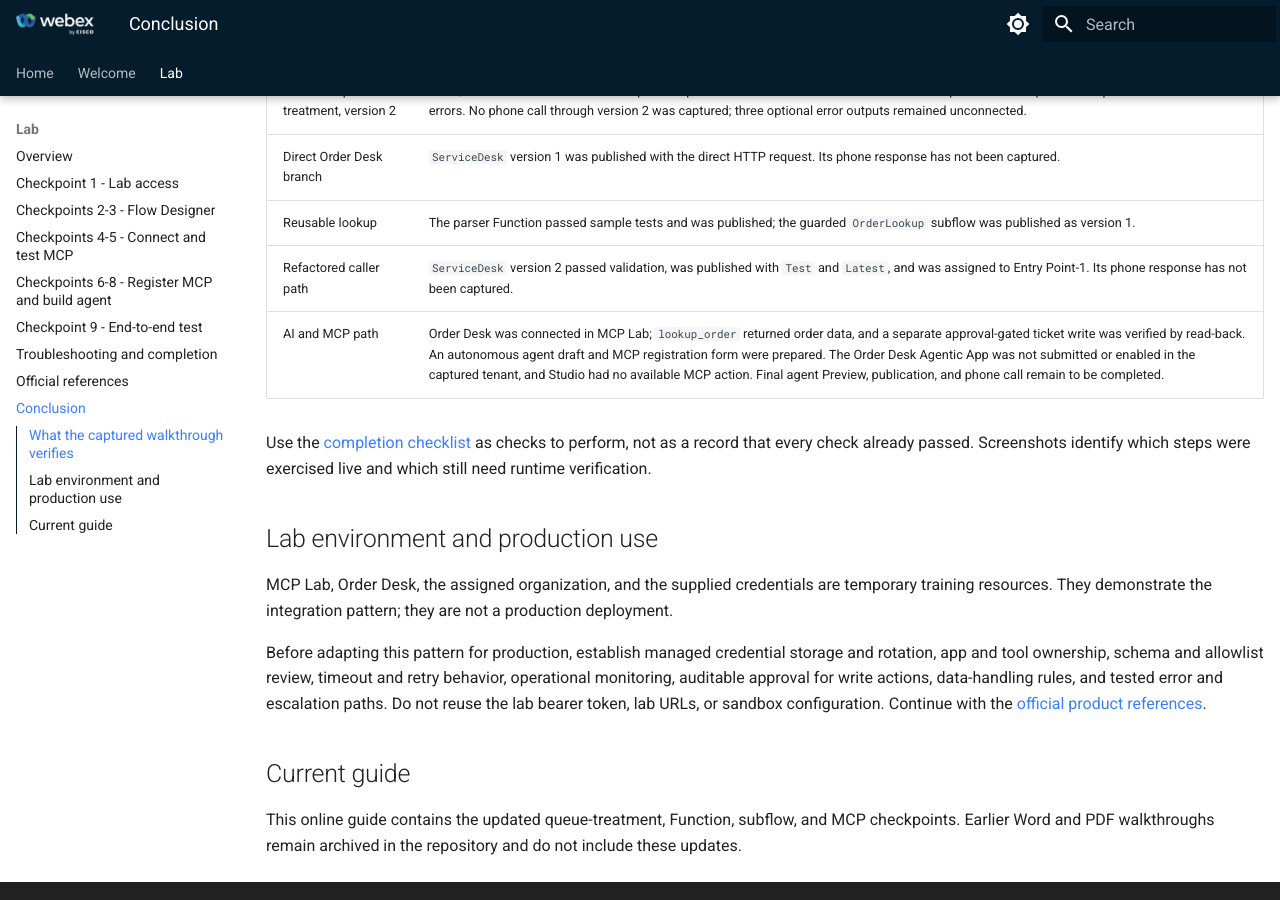
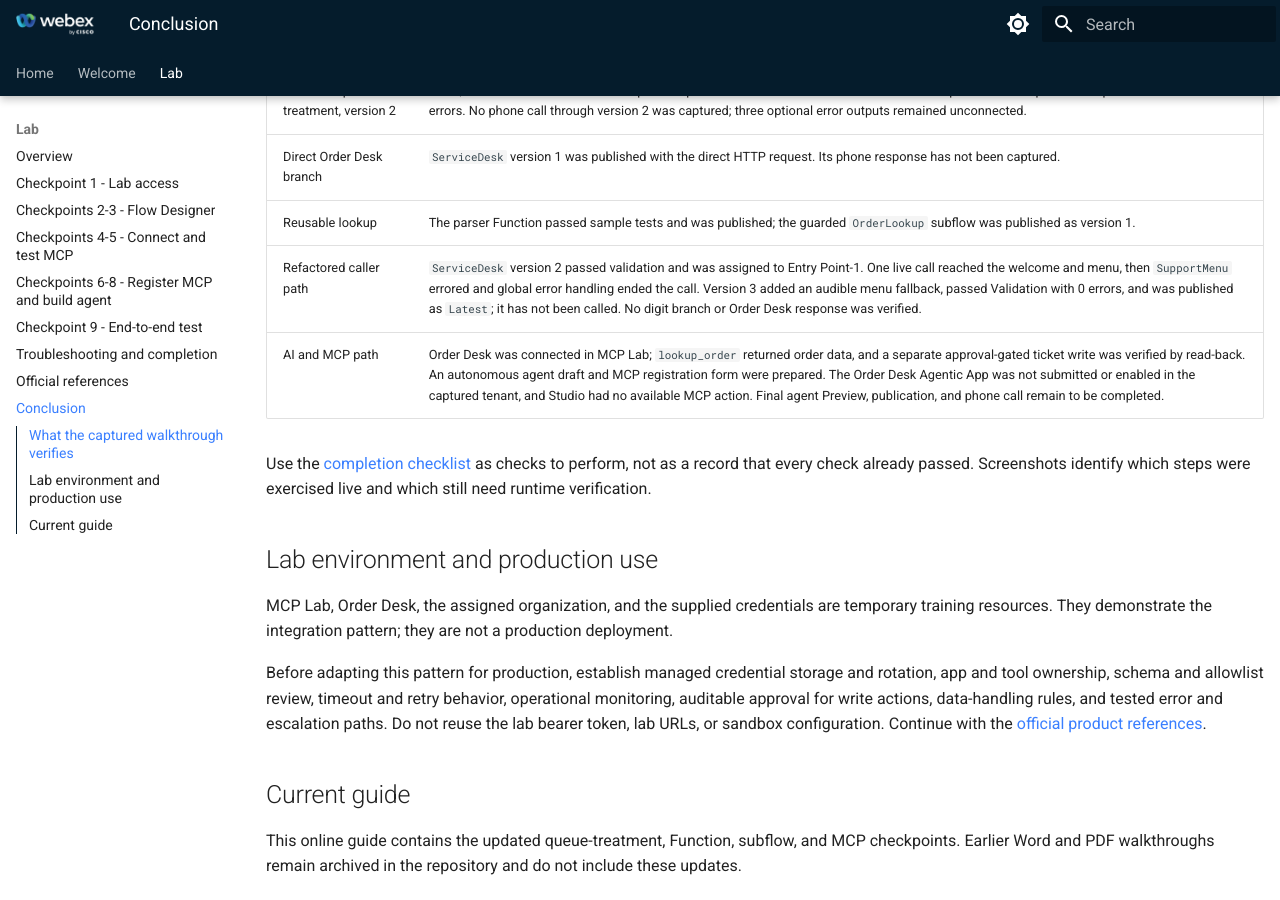
Before and after one commit to WebexCC-SA/LAB-21170, an MkDocs documentation site: the page built from docs/conclusion.md, in a window 1280 px wide and 900 px high, scrolled down 514 px. Built offline with MkDocs 1.6.1 and Material for MkDocs 9.7.7, drawn with Linux system fonts in a browser that asks for light colours.

Commit message:
docs: record ServiceDesk call trace and safe menu fallback

```diff
--- a/docs/conclusion.md
+++ b/docs/conclusion.md
@@ -15,7 +15,7 @@
 | Reusable queue treatment, version 2 | The Queue Treatment subflow and a practice parent flow with a callback-or-wait menu were published. The parent flow passed Validation with 0 errors. No phone call through version 2 was captured; three optional error outputs remained unconnected. |
 | Direct Order Desk branch | `ServiceDesk` version 1 was published with the direct HTTP request. Its phone response has not been captured. |
 | Reusable lookup | The parser Function passed sample tests and was published; the guarded `OrderLookup` subflow was published as version 1. |
-| Refactored caller path | `ServiceDesk` version 2 passed validation, was published with `Test` and `Latest`, and was assigned to Entry Point-1. Its phone response has not been captured. |
+| Refactored caller path | `ServiceDesk` version 2 passed validation and was assigned to Entry Point-1. One live call reached the welcome and menu, then `SupportMenu` errored and global error handling ended the call. Version 3 added an audible menu fallback, passed Validation with 0 errors, and was published as `Latest`; it has not been called. No digit branch or Order Desk response was verified. |
 | AI and MCP path | Order Desk was connected in MCP Lab; `lookup_order` returned order data, and a separate approval-gated ticket write was verified by read-back. An autonomous agent draft and MCP registration form were prepared. The Order Desk Agentic App was not submitted or enabled in the captured tenant, and Studio had no available MCP action. Final agent Preview, publication, and phone call remain to be completed. |
 
 Use the [completion checklist](troubleshooting.md) as checks to perform, not as a record that every check already passed. Screenshots identify which steps were exercised live and which still need runtime verification.
```
Also changed, not shown: docs/lab2_flow_designer.md (+15 -4 lines), docs/troubleshooting.md (+1 -0 lines), docs/assets/lab-guide/live/cp3-servicedesk-v2-menu-error.jpg (added), docs/assets/lab-guide/live/cp3-servicedesk-v3-menu-fallback.jpg (added).
